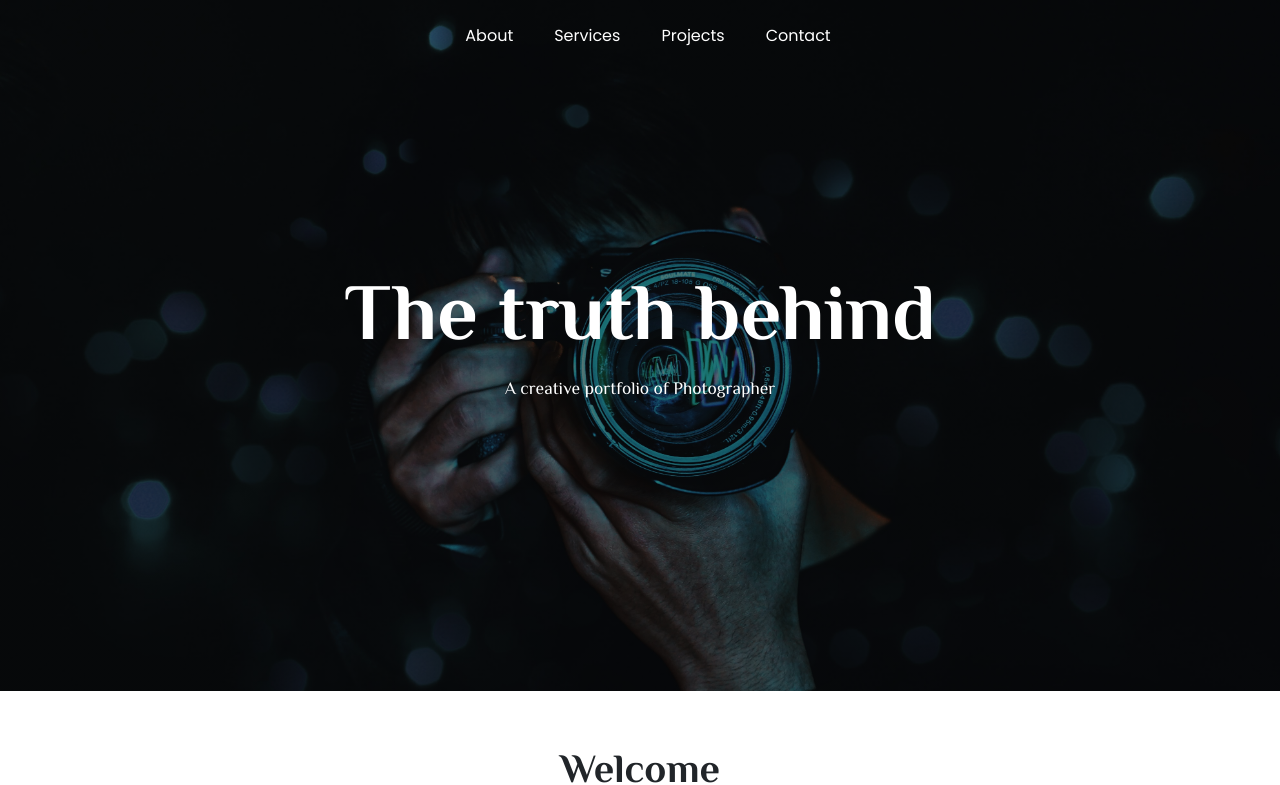
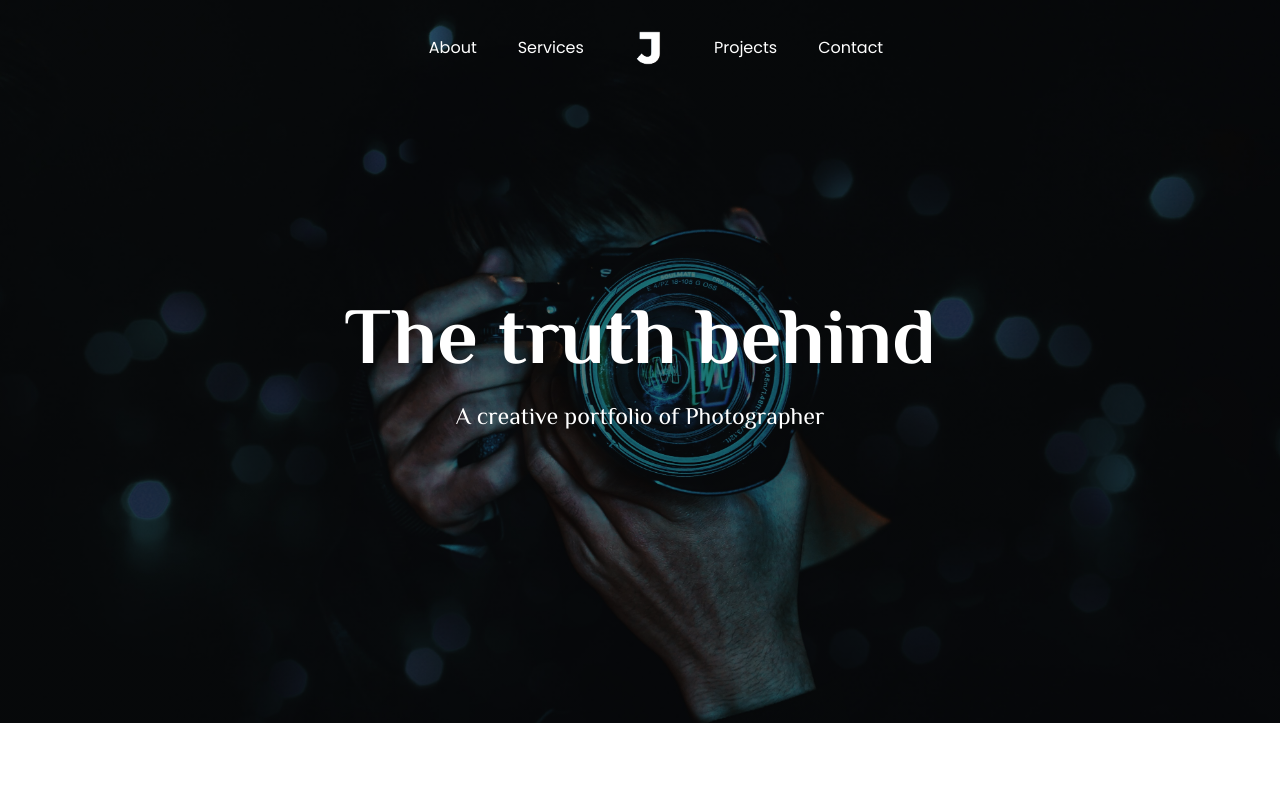
Before and after one commit to JCciasico/Photographer-Website-Design, a Vue app: page / in a window 1280 px wide. Shown: the top 785 px of the page. Built offline with nearby package versions, Linux system fonts and the light colour scheme; what vue-scroll-reveal would draw is missing.

Commit message:
chore: added logo and fix nav & intro section

```diff
--- a/src/components/IntroSection.vue
+++ b/src/components/IntroSection.vue
@@ -34,7 +34,7 @@ h1{
 }
 h6{
     font-family: 'Philosopher', sans-serif;
-    font-size: 1.1rem;
+    font-size: 1.5rem;
     margin-top: 10px;
     margin-bottom: 100px;
 }
--- a/src/components/NavBar.vue
+++ b/src/components/NavBar.vue
@@ -15,9 +15,9 @@
                         <li class="nav-item">
                             <a href="#" class="nav-link text" aria-current="page">Services</a>
                         </li>
-                        <!-- <li class="nav-item">
-                            <a href="#" class="nav-link image-link" aria-current="page"><img src="../assets/Untitled.png" class="image" alt=""></a>
-                        </li> -->
+                        <li class="nav-item">
+                            <img src="../assets/logo.png"  class="nav-link image-link image" alt="">
+                        </li>
                         <li class="nav-item">
                             <a href="#" class="nav-link text" aria-current="page">Projects</a>
                         </li>
@@ -54,11 +54,11 @@ span{
 }
 .navbar-body{
     padding: 0.5rem 0;
-    padding-left: 1rem;
+    padding-left: 2rem;
 }
 .image{
-    width: 5em;
-    height: 5em;
+    width: 4em;
+    height: 4em;
 }
 
 @media(max-width:991px){
--- a/src/components/WelcomeSection.vue
+++ b/src/components/WelcomeSection.vue
@@ -36,5 +36,6 @@ span{
 }
 p{
     margin-top: 50px;
+    color: #747d8c;
 }
 </style>
```
Also changed, not shown: src/assets/logo.png.
